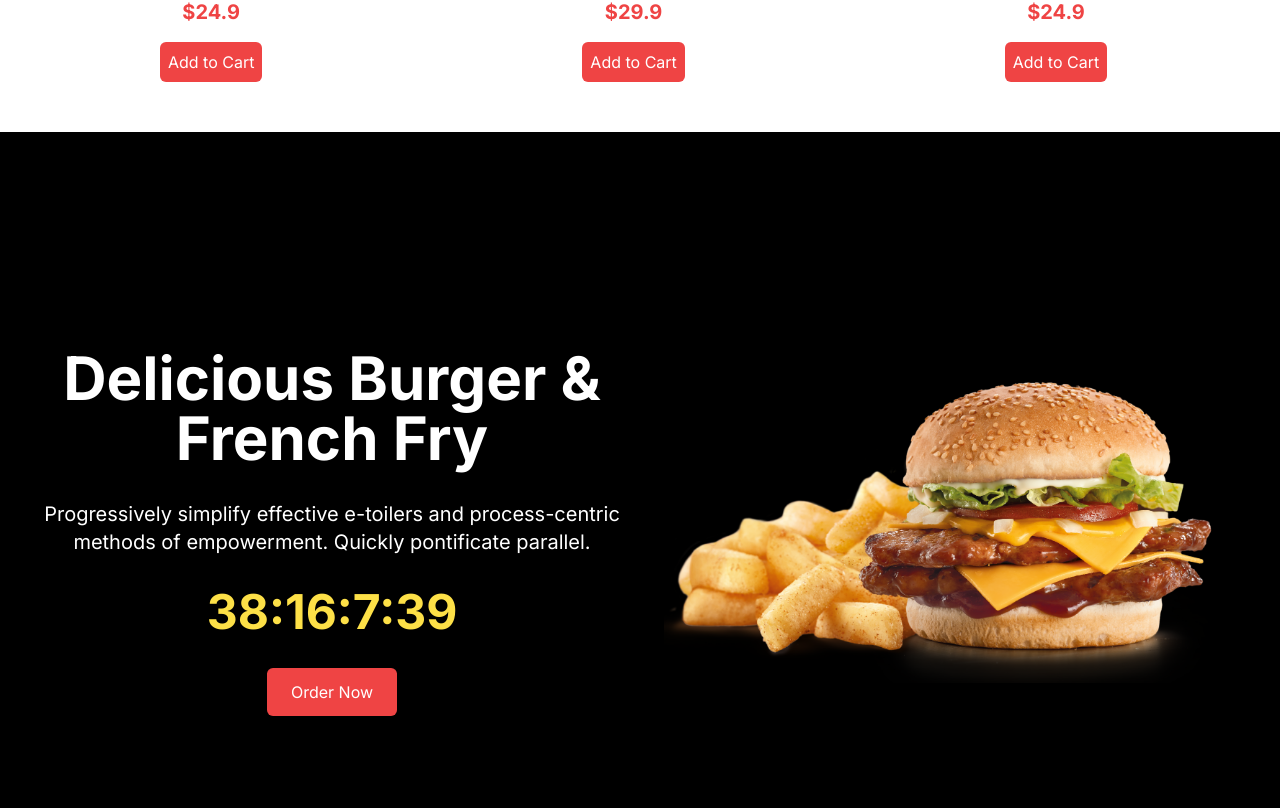
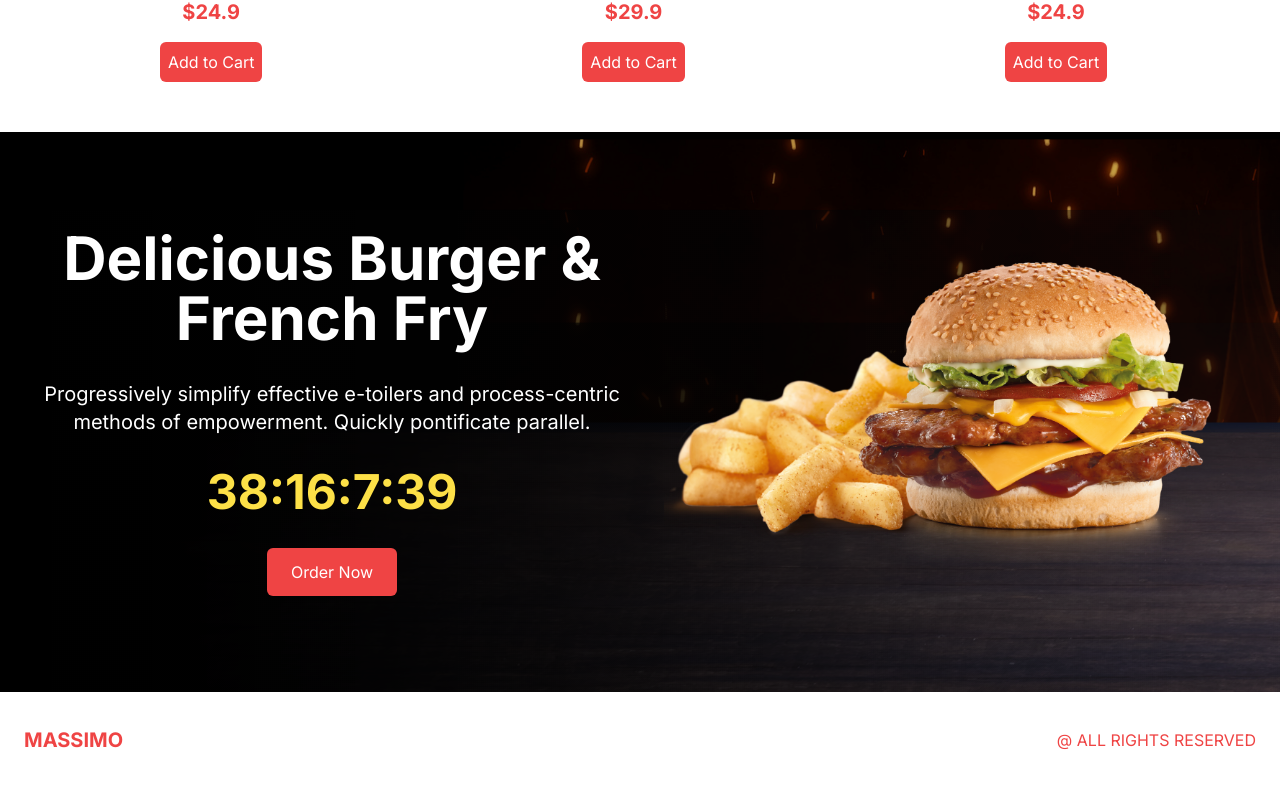
Before and after one commit to kanaka308/food-delevery-app, a Next.js app: page / in a window 1280 px wide. Shown: the part 1372-2180 px from the top of the page. Built offline with nearby package versions, Linux system fonts and the light colour scheme.

Commit message:
little alterations

```diff
--- a/src/components/Footer.tsx
+++ b/src/components/Footer.tsx
@@ -2,7 +2,7 @@ import React from 'react'
 import Link from 'next/link'
 const Footer = () => {
   return (
-    <div className='h-12 md:h-24 p-4 lg:p-20 xl:p-40 text-red-500 flex items-center justify-between'><Link className='font-bold text-xl' href="/">MASSIMO</Link>
+    <div className='h-12 md:h-24 p-4 lg:p-4 xl:p-6 text-red-500 flex items-center justify-between'><Link className='font-bold text-xl' href="/">MASSIMO</Link>
     <p>@ ALL RIGHTS RESERVED</p>
     </div>
   )
--- a/src/components/Offer.tsx
+++ b/src/components/Offer.tsx
@@ -3,7 +3,7 @@ import Image from 'next/image'
 import CountDown from './CountDown'
 const Offer = () => {
   return (
-    <div className='bg-black h-screen flex flex-col md:flex-row'>
+    <div className="bg-black h-screen flex flex-col md:flex-row md:justify-between md:bg-[url('/offerBg.png')] md:h-[70vh]">
       {/* Text Container */}
       <div className="flex-1 flex flex-col justify-center items-center text-center gap-8 p-6">
         <h1 className='text-white text-5xl font-bold xl:text-6xl'>Delicious Burger & French Fry</h1>
@@ -13,7 +13,7 @@ const Offer = () => {
         <button className="bg-red-500 text-white rounded-md py-3 px-6">Order Now</button>
       </div>
       {/* Image Container */}
-      <div className="flex-1 w-full relative">
+      <div className="flex-1 w-full relative md:h-full">
         <Image src="/offerProduct.png" alt="" fill className='object-contain'/>
       </div>
     </div>
```
